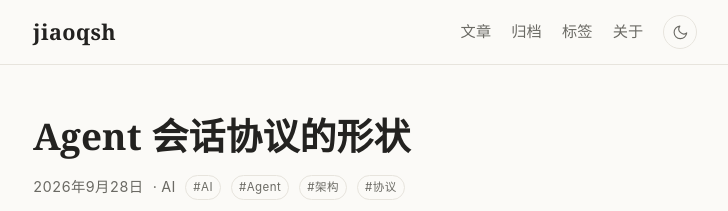
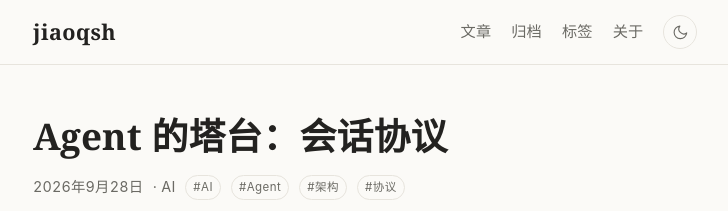
Before and after one commit to jiaoqsh/jiaoqsh.github.io, an Astro site: page /posts/the-shape-of-agent-protocols in a window 1280 px wide. Shown: the top 211 px of the page, without its empty margins (275-1003 px from the left). Built offline with nearby package versions, Linux system fonts and the light colour scheme; Astro itself is replaced by a stand-in of ours.

Commit message:
Retitle post: The agent's control tower: session protocols
Pair the title with the session-log post and add a one-line
control-tower analogy to the closing section.

Co-Authored-By: Claude Opus 5.5 <noreply@anthropic.com>

```diff
--- a/src/content/posts/the-shape-of-agent-protocols.md
+++ b/src/content/posts/the-shape-of-agent-protocols.md
@@ -1,5 +1,5 @@
 ---
-title: "Agent 会话协议的形状"
+title: "Agent 的塔台：会话协议"
 description: "宿主和 Agent 之间的会话协议，正在补齐 LSP 早就有的握手、取消和反向请求。但真正难的在后面：一个回答不会马上到来时，等待挂在连接上、存进会话，还是交给对方带着；回答来了，原来那个动作还作不作数。"
 pubDate: 2026-09-28
 category: "AI"
@@ -162,4 +162,6 @@ Agent 的会话协议不一样，**问人恰恰是它最核心的部分**。执
 
 所以，协议的形状不只由部署决定，也由回答的一方离得多远决定：回答要等多久，执行环境能活多久，恢复时原来的条件是否还成立。
 
+上一篇把会话日志比作飞机的黑匣子。沿着这个比方，会话协议更像飞机和塔台之间的通话：什么时候必须先申请许可，拿不到许可时又在哪里等。
+
 LSP 的这些机制，是在编辑器和语言服务器多年的磨合中一点点稳定下来的，通用的进度机制直到 3.15 版才加入。Agent 的会话协议正在用更短的时间走这段路；MCP 因为部署方式不同，已经走向了另一条。设计 Agent 的会话协议时，最先要问的也许不是"要不要支持审批"，而是**回答的一方离这条连接有多远**。顺着这个问题往下，才是那几件具体的事：等待期间哪些工作可以继续，谁来保存待处理的状态，连接或进程断了之后怎么恢复，迟到的回答在什么条件下仍然有效。
```
